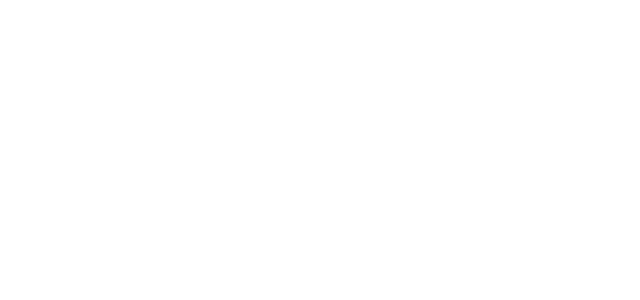
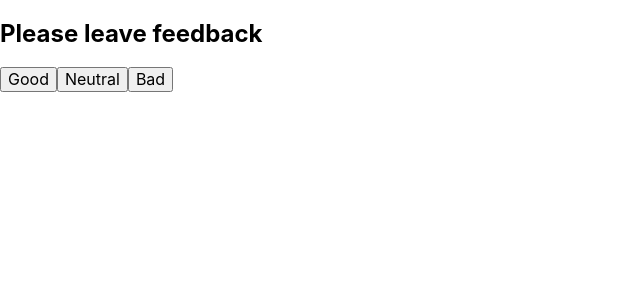
Before and after one commit to solarenergy990/goit-react-hw-02-feedback, a React (Create React App) app: page / in a window 1280 px wide. Shown: the top 300 px of the page, without its empty margins (0-640 px from the left). Built offline with nearby package versions, Linux system fonts and the light colour scheme.

Commit message:
installs modern normalize

```diff
--- a/package.json
+++ b/package.json
@@ -7,6 +7,7 @@
     "@testing-library/react": "^11.2.7",
     "@testing-library/user-event": "^12.8.3",
     "gh-pages": "^3.2.3",
+    "modern-normalize": "^1.1.0",
     "react": "^17.0.2",
     "react-dom": "^17.0.2",
     "react-scripts": "4.0.3",
--- a/src/App.js
+++ b/src/App.js
@@ -1,5 +1,11 @@
-function App() {
-  return <div className="App"></div>;
-}
+import React from "react";
+import Feedback from "./components/Feedback/Feedback";
 
+const App = () => {
+  return (
+    <div className="App">
+      <Feedback />
+    </div>
+  );
+};
 export default App;
--- /dev/null
+++ b/src/components/Feedback/Feedback.js
@@ -0,0 +1,27 @@
+import React from "react";
+// import Section from "../Section/Section";
+
+class Feedback extends React.Component {
+  handleIncrement = () => {
+    console.log("click");
+  };
+
+  render() {
+    return (
+      <div className="feedback">
+        <h2>Please leave feedback</h2>
+        <button type="button" onClick={this.handleIncrement}>
+          Good
+        </button>
+        <button type="button" onClick={this.handleIncrement}>
+          Neutral
+        </button>
+        <button type="button" onClick={this.handleIncrement}>
+          Bad
+        </button>
+      </div>
+    );
+  }
+}
+
+export default Feedback;
--- /dev/null
+++ b/src/components/Section/Section.js
@@ -0,0 +1,11 @@
+import React from "react";
+
+const Section = () => {
+  return (
+    <section className="section">
+      <div className="container"></div>
+    </section>
+  );
+};
+
+export default Section;
--- a/src/index.js
+++ b/src/index.js
@@ -1,8 +1,8 @@
 import React from "react";
 import ReactDOM from "react-dom";
+import "modern-normalize/modern-normalize.css";
 import "./index.css";
 import App from "./App";
-import reportWebVitals from "./reportWebVitals";
 
 ReactDOM.render(
   <React.StrictMode>
@@ -14,4 +14,3 @@ ReactDOM.render(
 // If you want to start measuring performance in your app, pass a function
 // to log results (for example: reportWebVitals(console.log))
 // or send to an analytics endpoint. Learn more: https://bit.ly/CRA-vitals
-reportWebVitals();
--- a/src/reportWebVitals.js
+++ /dev/null
@@ -1,13 +0,0 @@
-const reportWebVitals = (onPerfEntry) => {
-  if (onPerfEntry && onPerfEntry instanceof Function) {
-    import("web-vitals").then(({ getCLS, getFID, getFCP, getLCP, getTTFB }) => {
-      getCLS(onPerfEntry);
-      getFID(onPerfEntry);
-      getFCP(onPerfEntry);
-      getLCP(onPerfEntry);
-      getTTFB(onPerfEntry);
-    });
-  }
-};
-
-export default reportWebVitals;
```
Also changed, not shown: src/components/Section/Section.module.css (added, +24 -0 lines), src/setupTests.js (deleted, +0 -5 lines), src/components/Feedback/Feedback.module.css (added), 1 other file (tests, documents, lock files or other folders).
